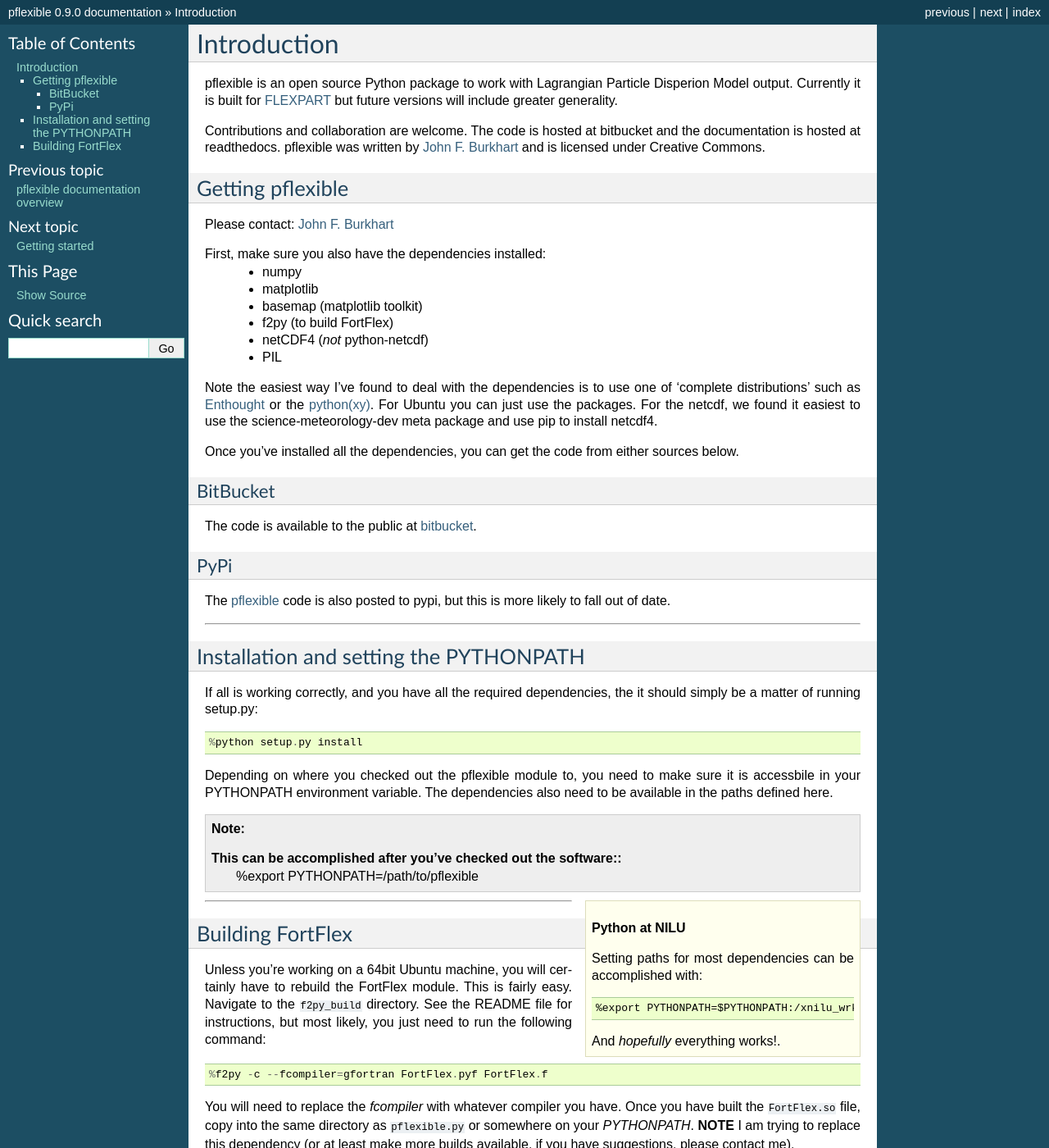
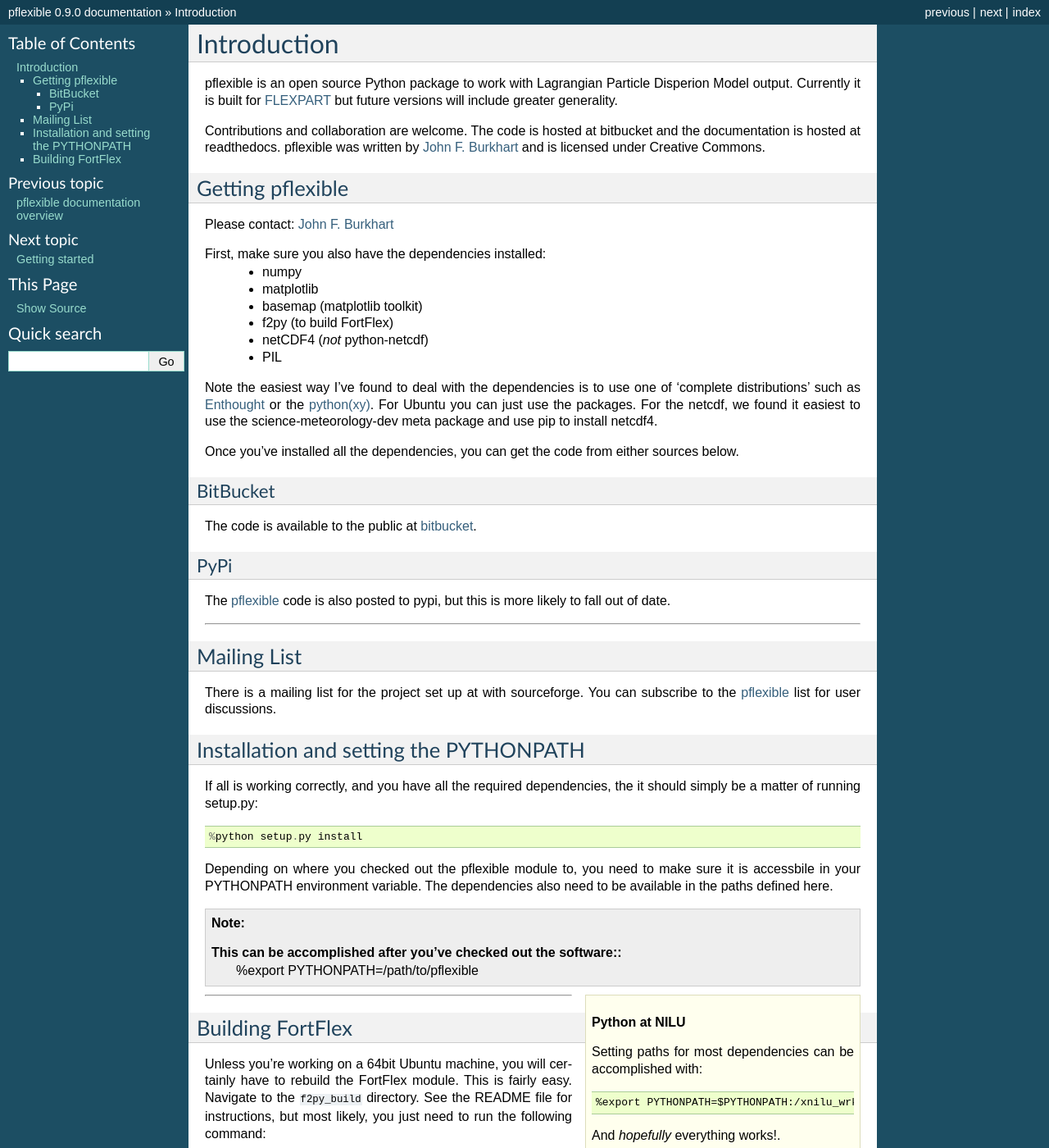
Before and after one commit to spectraphilic/reflexible, a Sphinx documentation site: the page built from doc/source/introduction.rst, in a window 1280 px wide and 1400 px high. Shown: the whole window at 82% size. Built offline with Sphinx 7.4.7, drawn with Linux system fonts in a browser that asks for light colours; formulas are drawn with MathJax 3.

```diff
--- a/doc/source/introduction.rst
+++ b/doc/source/introduction.rst
@@ -53,6 +53,18 @@ pypi, but this is more likely to fall out of date.
 
 ----
 
+.. _email-list:
+
+Mailing List
+====================
+
+There is a mailing list for the project set up at with sourceforge. You can subscribe to
+the `pflexible
+<https://lists.sourceforge.net/lists/listinfo/pflexible-users>`_ list for user
+discussions.
+
+
+
 .. _setting-pythonpath:
 
 Installation and setting the PYTHONPATH
```
Also changed, not shown: README.md (+10 -3 lines).
